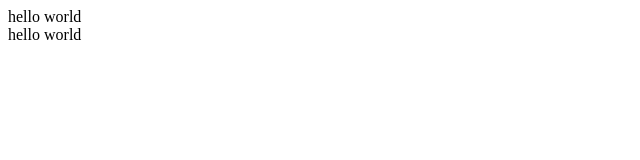
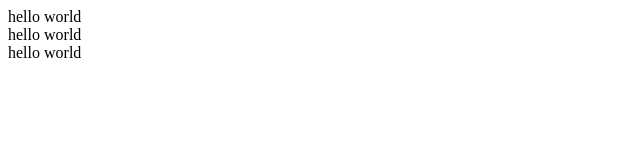
Before and after one commit to love-lulu/gitLabTest, a plain HTML site: page index.html in a window 1280 px wide. Shown: the full height of the page, 0-640 px from the left. Drawn offline with Linux system fonts and the light colour scheme.

Commit message:
第二次提交

```diff
--- a/index.html
+++ b/index.html
@@ -11,6 +11,9 @@
 	<div class="b">
 		hello world
 	</div>
+	<div class="c">
+		hello world
+	</div>
 
 </body>
 </html>
```
